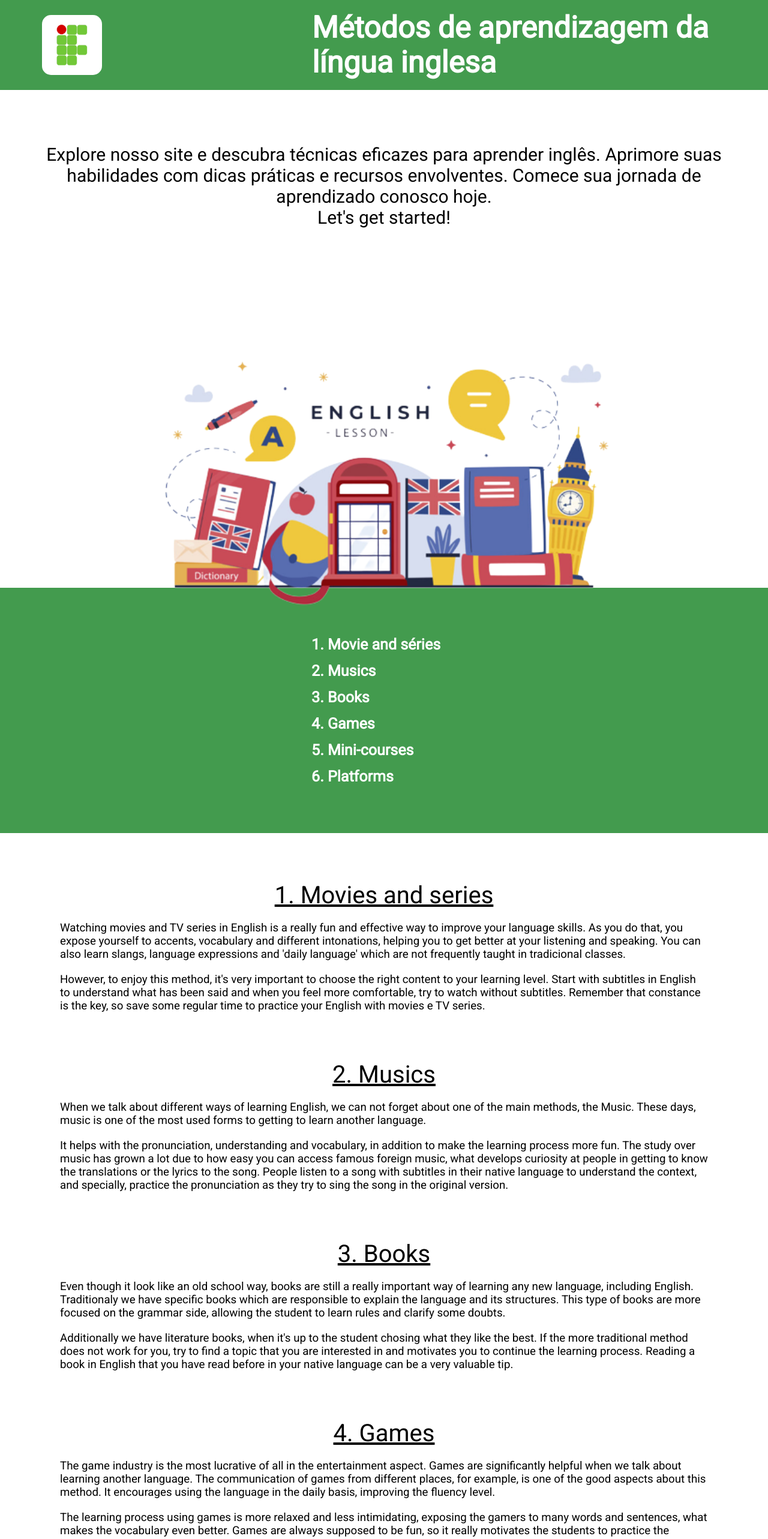
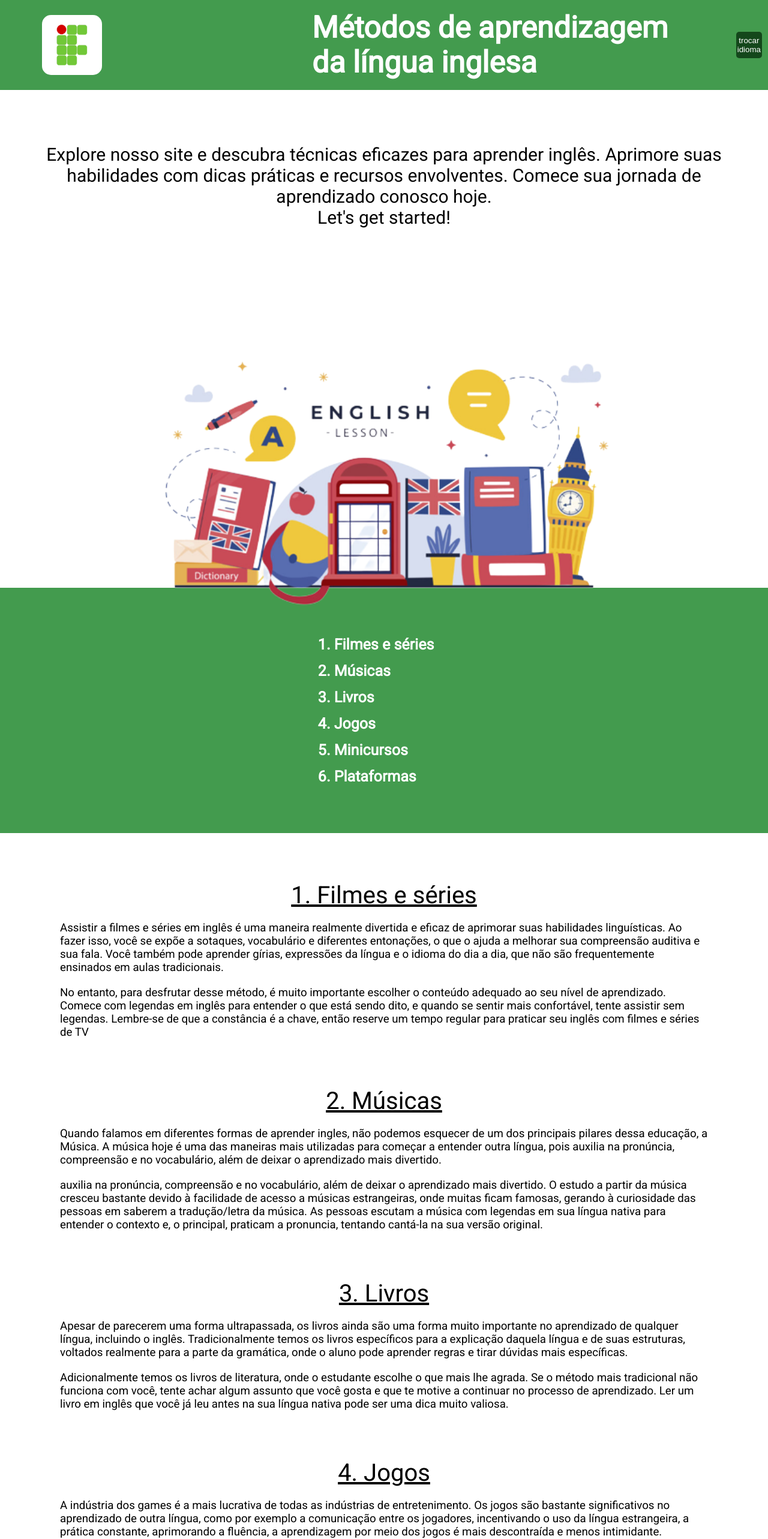
Before and after one commit to iagoPinheiro1401/ingles-instrumental, a Next.js app: page / in a window 1280 px wide. Shown: the top 2566 px of the page at 60% size. Built offline with nearby package versions, Linux system fonts and the light colour scheme.

Commit message:
adicionado alteração de idioma

```diff
--- a/pages/index.jsx
+++ b/pages/index.jsx
@@ -1,9 +1,11 @@
 import styled from "styled-components"
+import { useState } from "react"
 
 import Header from "../src/components/header/Header"
 import Presentation from "../src/components/presentation/Presentation"
 import Method from "../src/components/methods/Methods"
 import CardPlatforms from "../src/components/platforms/CardPlatform"
+import ButtonLanguage from "../src/components/buttons/buttonLanguage/ButtonLanguage"
 
 const PlatformsContainer = styled.div`
     display: flex;
@@ -19,43 +21,56 @@ const PlatformsContainer = styled.div`
 
 function HomePage () {
 
+  const [language, setLanguage] = useState(true)
+  const handleLanguage = () => {
+      setLanguage(!language)
+      console.log(language)
+  }
+
   return (
     <>
-      <Header/>
-      <Presentation/>
+      <Header onClick={handleLanguage}/>
+      <Presentation
+        filme={language == true ? "Filmes e séries" : "Movies and serie"}
+        musica={language == true ? "Músicas" : "Music"}
+        livro={language == true ? "Livros" : "Book"}
+        jogo={language == true ? "Jogos" : "Games"}
+        curso={language == true ? "Minicursos" : "Mini-courses"}
+        plata={language == true ? "Plataformas" : "Platforms"}
+      />
         <Method
-          title="1. Movies and series"
-          text="Watching movies and TV series in English is a really fun and effective way to improve your language skills. As you do that, you expose yourself to accents, vocabulary and different intonations, helping you to get better at your listening and speaking. You can also learn slangs, language expressions and 'daily language' which are not frequently taught in tradicional classes."
-          text2="However, to enjoy this method, it's very important to choose the right content to your learning level. Start with subtitles in English to understand what has been said and when you feel more comfortable, try to watch without subtitles. Remember that constance is the key, so save some regular time to practice your English with movies e TV series."
+          title={language == true ? "1. Filmes e séries" : "1. Movies and serie"}
+          text={language == true ? "Assistir a filmes e séries em inglês é uma maneira realmente divertida e eficaz de aprimorar suas habilidades linguísticas. Ao fazer isso, você se expõe a sotaques, vocabulário e diferentes entonações, o que o ajuda a melhorar sua compreensão auditiva e sua fala. Você também pode aprender gírias, expressões da língua e o idioma do dia a dia, que não são frequentemente ensinados em aulas tradicionais." : "Watching movies and TV series in English is a really fun and effective way to improve your language skills. As you do that, you expose yourself to accents, vocabulary and different intonations, helping you to get better at your listening and speaking. You can also learn slangs, language expressions and 'daily language' which are not frequently taught in tradicional classes."}
+          text2={language == true ? "No entanto, para desfrutar desse método, é muito importante escolher o conteúdo adequado ao seu nível de aprendizado. Comece com legendas em inglês para entender o que está sendo dito, e quando se sentir mais confortável, tente assistir sem legendas. Lembre-se de que a constância é a chave, então reserve um tempo regular para praticar seu inglês com filmes e séries de TV" : "However, to enjoy this method, it's very important to choose the right content to your learning level. Start with subtitles in English to understand what has been said and when you feel more comfortable, try to watch without subtitles. Remember that constance is the key, so save some regular time to practice your English with movies e TV series."}
         />
         <Method
-          title="2. Musics"
-          text="When we talk about different ways of learning English, we can not forget about one of the main methods, the Music. These days, music is one of the most used forms to getting to learn another language. "
-          text2="It helps with the pronunciation, understanding and vocabulary, in addition to make the learning process more fun. The study over music has grown a lot due to how easy you can access famous foreign music, what develops curiosity at people in getting to know the translations or the lyrics to the song. People listen to a song with subtitles in their native language to understand the context, and specially, practice the pronunciation as they try to sing the song in the original version."
+          title={language == true ? "2. Músicas" : "2. Music"}
+          text={language == true ? "Quando falamos em diferentes formas de aprender ingles, não podemos esquecer de um dos principais pilares dessa educação, a Música.  A música hoje é uma das maneiras mais utilizadas para começar a entender outra língua, pois auxilia na pronúncia, compreensão e no vocabulário, além de deixar o aprendizado mais divertido.": "When we talk about different ways of learning English, we can not forget about one of the main methods, the Music. These days, music is one of the most used forms to getting to learn another language."}
+          text2={language == true ?  "auxilia na pronúncia, compreensão e no vocabulário, além de deixar o aprendizado mais divertido. O estudo a partir da música cresceu bastante devido à facilidade de acesso a músicas estrangeiras, onde muitas ficam famosas, gerando à curiosidade das pessoas em saberem a tradução/letra da música. As pessoas escutam a música com legendas em sua língua nativa para entender o contexto e, o principal, praticam a pronuncia, tentando cantá-la na sua versão original." : "It helps with the pronunciation, understanding and vocabulary, in addition to make the learning process more fun. The study over music has grown a lot due to how easy you can access famous foreign music, what develops curiosity at people in getting to know the translations or the lyrics to the song. People listen to a song with subtitles in their native language to understand the context, and specially, practice the pronunciation as they try to sing the song in the original version."}
         />
         <Method
-          title="3. Books"
-          text="Even though it look like an old school way, books are still a really important way of learning any new language, including English. Traditionaly we have specific books which are responsible to explain the language and its structures. This type of books are more focused on the grammar side, allowing the student to learn rules and clarify some doubts. "
-          text2="Additionally we have literature books, when it's up to the student chosing what they like the best. If the more traditional method does not work for you, try to find a topic that you are interested in and motivates you to continue the learning process. Reading a book in English that you have read before in your native language can be a very valuable tip."
+          title={language == true ? "3. Livros" : "3. Book"}
+          text={language == true ? "Apesar de parecerem uma forma ultrapassada, os livros ainda são uma forma muito importante no aprendizado de qualquer língua, incluindo o inglês. Tradicionalmente temos os livros específicos para a explicação daquela língua e de suas estruturas, voltados realmente para a parte da gramática, onde o aluno pode aprender regras e tirar dúvidas mais específicas." : "Even though it look like an old school way, books are still a really important way of learning any new language, including English. Traditionaly we have specific books which are responsible to explain the language and its structures. This type of books are more focused on the grammar side, allowing the student to learn rules and clarify some doubts. "}
+          text2={language == true ? "Adicionalmente temos os livros de literatura, onde o estudante escolhe o que mais lhe agrada. Se o método mais tradicional não funciona com você, tente achar algum assunto que você gosta e que te motive a continuar no processo de aprendizado. Ler um livro em inglês que você já leu antes na sua língua nativa pode ser uma dica muito valiosa." : " Additionally we have literature books, when it's up to the student chosing what they like the best. If the more traditional method does not work for you, try to find a topic that you are interested in and motivates you to continue the learning process. Reading a book in English that you have read before in your native language can be a very valuable tip."}
         />
         <Method
-          title="4. Games"
-          text="The game industry is the most lucrative of all in the entertainment aspect. Games are significantly helpful when we talk about learning another language. The communication of games from different places, for example, is one of the good aspects about this method. It encourages using the language in the daily basis, improving the fluency level. "
-          text2="The learning process using games is more relaxed and less intimidating, exposing the gamers to many words and sentences, what makes the vocabulary even better. Games are always supposed to be fun, so it really motivates the students to practice the language even more."
+          title={language == true ? "4. Jogos" : "4. Games"}
+          text= {language == true ? "A indústria dos games é a mais lucrativa de todas as indústrias de entretenimento. Os jogos são bastante significativos no aprendizado de outra língua, como por exemplo a comunicação entre os jogadores, incentivando o uso da língua estrangeira, a prática constante, aprimorando a fluência, a aprendizagem por meio dos jogos é mais descontraída e menos intimidante." : "The game industry is the most lucrative of all in the entertainment aspect. Games are significantly helpful when we talk about learning another language. The communication of games from different places, for example, is one of the good aspects about this method. It encourages using the language in the daily basis, improving the fluency level. "}
+          text2={language == true ? " Expõem os gamers a uma variedade de palavras/frases, enriquecendo ainda mais o vocabulário, e são mais divertidos, motivando os alunos a praticar ainda mais a língua estrangeira." : "The learning process using games is more relaxed and less intimidating, exposing the gamers to many words and sentences, what makes the vocabulary even better. Games are always supposed to be fun, so it really motivates the students to practice the language even more."}
         />
         <Method
-          title="5. Mini-courses"
-          text="The mini-courses perform an extremely important role in the process of learning a new language. You can focus on an specific topic that you want or like, in addition they are shorter e direct, what makes it really objective to people who have a more busy schedule."
-          text2="Many of them are online, what makes it easier because you can watch the classes anywhere. They are more accessible than bigger courses and can be used as a complement from other learning methods."
+          title={language == true ? "5. Minicursos" : "5. Mini-courses"}
+          text={language == true ? "Os Minicursos desempenham um papel de extrema importância no estudo de línguas estrangeiras, como por exemplo um foco específico em algum determinado tópico/assunto, são curtos e diretos, sendo mais objetivo para as pessoas que tem uma rotina mais puxada, alguns são on-line. " : "The mini-courses perform an extremely important role in the process of learning a new language. You can focus on an specific topic that you want or like, in addition they are shorter e direct, what makes it really objective to people who have a more busy schedule."}
+          text2={language == true ? "facilitando o acesso, são mais acessíveis que cursos de uma maior duração e também podem ser utilizados como complemento de outros métodos de aprendizado." : "Many of them are online, what makes it easier because you can watch the classes anywhere. They are more accessible than bigger courses and can be used as a complement from other learning methods."}
         />
         <Method
-          title="6. Platforms"
-          text="Learning English is a valuable skill that opens doors to global opportunities. If you're looking for educational resources to improve your English, the internet offers a wealth of options. Here are some websites that can be your allies on the learning journey."
+          title={language == true ? "6. Plataformas" : "6. Platforms"}
+          text={language == true ? "Aprender inglês é uma habilidade valiosa que abre portas para oportunidades globais. Se você está procurando recursos educacionais para aprimorar seu inglês, a internet oferece uma variedade de opções. Aqui estão alguns sites que podem ser seus aliados na jornada de aprendizado." : "Learning English is a valuable skill that opens doors to global opportunities. If you're looking for educational resources to improve your English, the internet offers a wealth of options. Here are some websites that can be your allies on the learning journey."}
         />
         <PlatformsContainer>
-          <CardPlatforms src="GPT.png" text=" ChatGPT can be used to practice English conversation, receive grammar corrections and get answers to questions about the language in a chat format."/>
-          <CardPlatforms src="cambly.png" text="Cambly offers the opportunity to practice English with live tutors through video calls. It is an excellent option for improving fluency and pronunciation, as well as receiving personalized guidance."/>
-          <CardPlatforms src="duolingo.png" text="Duolingo offers interactive lessons and exercises to improve English vocabulary, grammar and pronunciation. It is suitable for self-study and is an affordable option for developing basic skills."/>
+          <CardPlatforms src="GPT.png" text={language == true ? " O ChatGPT pode ser usado para praticar a conversação em inglês, receber correções gramaticais e obter respostas a perguntas sobre o idioma em um formato de bate-papo." : " ChatGPT can be used to practice English conversation, receive grammar corrections and get answers to questions about the language in a chat format."}/>
+          <CardPlatforms src="cambly.png" text={language == true ? "O Cambly oferece a oportunidade de praticar o inglês com tutores ao vivo por meio de videochamadas. É uma opção excelente para melhorar a fluência e a pronúncia, além de receber orientação personalizada." : "Cambly offers the opportunity to practice English with live tutors through video calls. It is an excellent option for improving fluency and pronunciation, as well as receiving personalized guidance."}/>
+          <CardPlatforms src="duolingo.png" text={language == true ? " O Duolingo oferece lições interativas e exercícios para melhorar vocabulário, gramática e pronúncia em inglês. É ad autoestudo e é uma opção acessível para desenvolver habilidades básicas." :"Duolingo offers interactive lessons and exercises to improve English vocabulary, grammar and pronunciation. It is suitable for self-study and is an affordable option for developing basic skills."}/>
         </PlatformsContainer>
     </>
   )
--- /dev/null
+++ b/src/components/buttons/buttonLanguage/ButtonLanguage.jsx
@@ -0,0 +1,29 @@
+import styled from "styled-components"
+
+const Button = styled.button`
+    background-color: #14471b;
+    border: 0;
+    width: 70px;
+    padding: 7px 0;
+    border-radius: 5px;
+    margin: 0 10px 0 100px ;
+    color: white;
+    transition: background-color 0.3s ease;
+    cursor: pointer;
+
+    :active {
+        background-color: #73e082;
+    }
+
+    @media (max-width: 1200px) {
+        position: absolute;
+        margin: 0 10px 0 0 ;
+        right: -5px;
+    }
+`
+
+export default function ButtonLanguage({ onClick }) {
+    return(
+        <Button onClick={onClick}>trocar idioma</Button>
+    )
+}
--- a/src/components/header/Header.jsx
+++ b/src/components/header/Header.jsx
@@ -1,4 +1,7 @@
 import styled from "styled-components"
+import { useState } from "react"
+
+import ButtonLanguage from "../buttons/buttonLanguage/ButtonLanguage"
 
 const HeaderContainer = styled.div`
     background-color: #439B4E;
@@ -39,11 +42,14 @@ const Text = styled.h1`
     }
 `
 
-export default function Header() {
+export default function Header({ onClick }) {
     return(
-            <HeaderContainer>
-                <Img src="ifcee.png"/>
-                <Text>Métodos de aprendizagem da língua inglesa</Text>
-            </HeaderContainer>
+        <>
+        <HeaderContainer>
+            <Img src="ifcee.png"/>
+            <Text>Métodos de aprendizagem da língua inglesa</Text>
+            <ButtonLanguage onClick={onClick}/>
+        </HeaderContainer>
+        </>
     )
 }
--- a/src/components/presentation/Presentation.jsx
+++ b/src/components/presentation/Presentation.jsx
@@ -60,7 +60,7 @@ const Img = styled.img`
     }
 `
 
-export default function Presentation() {
+export default function Presentation({ filme, musica, livro, jogo, curso, plata }) {
     return(
         <MainContainer>
             <TextContainer>
@@ -71,12 +71,12 @@ export default function Presentation() {
             <Img src="english.png"/>
             <PresentationContainer>
                 <Ul>
-                    <Li>Movie and séries</Li>
-                    <Li>Musics</Li>
-                    <Li>Books</Li>
-                    <Li>Games</Li>
-                    <Li>Mini-courses</Li>
-                    <Li>Platforms</Li>
+                    <Li filme={filme}>{filme}</Li>
+                    <Li musica={musica}>{musica}</Li>
+                    <Li livro={livro}>{livro}</Li>
+                    <Li jogo={jogo}>{jogo}</Li>
+                    <Li curso={curso}>{curso}</Li>
+                    <Li plata={plata}>{plata}</Li>
                 </Ul>
             </PresentationContainer>
         </MainContainer>
```
